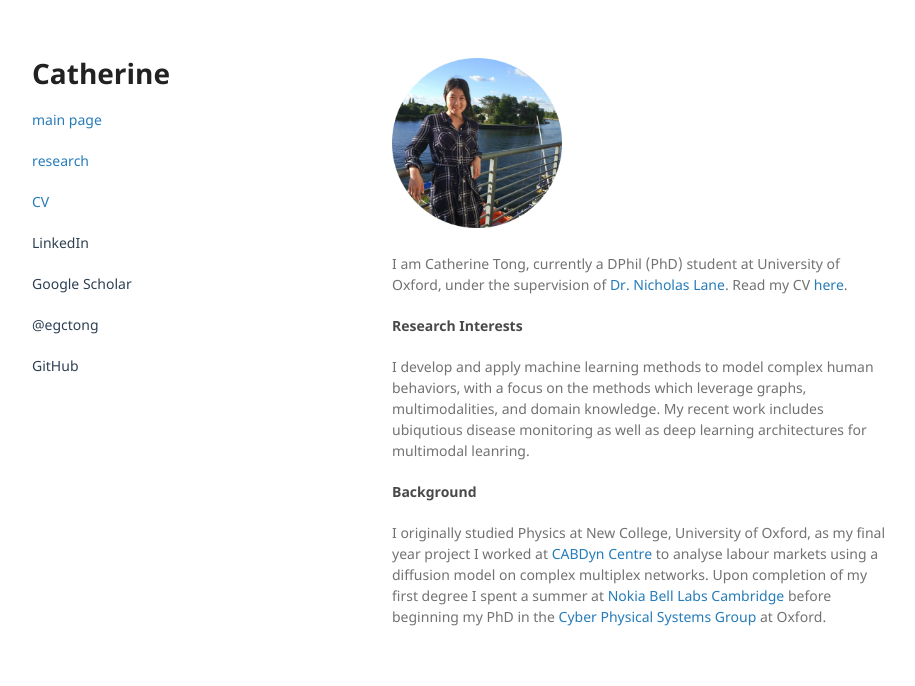
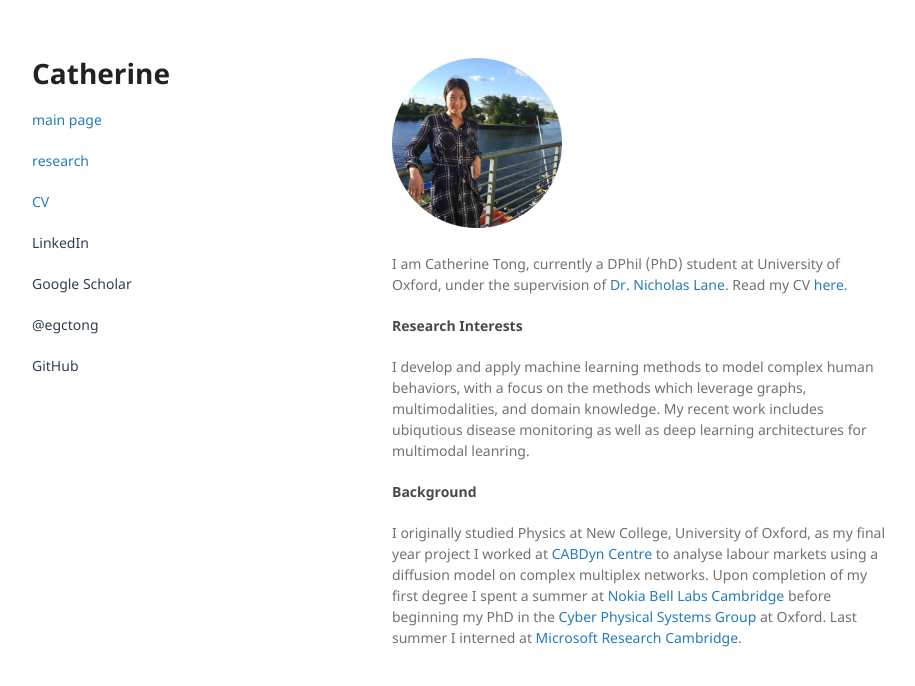
Before and after one commit to egctong/egctong.github.io, a Jekyll site: the page built from index.md, in a window 1280 px wide. Shown: the top 686 px of the page, without its empty margins (178-1093 px from the left). Built offline with Jekyll 4.4.1, drawn with Linux system fonts in a browser that asks for light colours.

Commit message:
updated main page

```diff
--- a/index.md
+++ b/index.md
@@ -21,7 +21,7 @@ I develop and apply machine learning methods to model complex human behaviors, w
 
 
 #### [](#interests) Background
-I originally studied Physics at New College, University of Oxford, as my final year project I worked at [CABDyn Centre](https://www.sbs.ox.ac.uk/research/cabdyn) to analyse labour markets using a diffusion model on complex multiplex networks. Upon completion of my first degree I spent a summer at [Nokia Bell Labs Cambridge](https://www.bell-labs.com) before beginning my PhD in the [Cyber Physical Systems Group](https://www.cs.ox.ac.uk/research/cyberphysical/) at Oxford.
+I originally studied Physics at New College, University of Oxford, as my final year project I worked at [CABDyn Centre](https://www.sbs.ox.ac.uk/research/cabdyn) to analyse labour markets using a diffusion model on complex multiplex networks. Upon completion of my first degree I spent a summer at [Nokia Bell Labs Cambridge](https://www.bell-labs.com) before beginning my PhD in the [Cyber Physical Systems Group](https://www.cs.ox.ac.uk/research/cyberphysical/) at Oxford. Last summer I interned at [Microsoft Research Cambridge](https://www.microsoft.com/en-us/research/lab/microsoft-research-cambridge/).
 
 
 <!--
```
Also changed, not shown: 1 other file.
